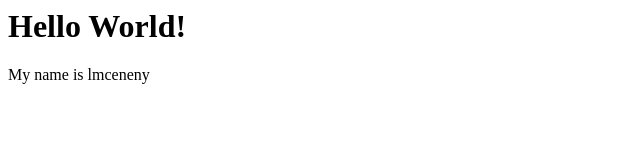
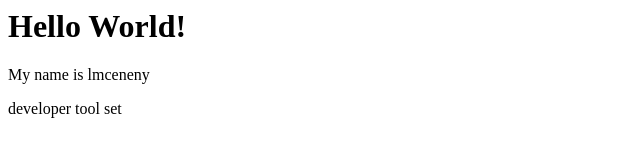
Before and after one commit to lmceneny/lmceneny.github.io, a plain HTML site: page index.html in a window 1280 px wide. Shown: the whole page, without its empty margins (0-640 px from the left). Drawn offline with Linux system fonts and the light colour scheme.

Commit message:
saving new line to file

```diff
--- a/index.html
+++ b/index.html
@@ -2,3 +2,5 @@
 <h1> Hello World! </h1>
 
 <p> My name is lmceneny </p>
+
+<p>developer tool set</p>
```
